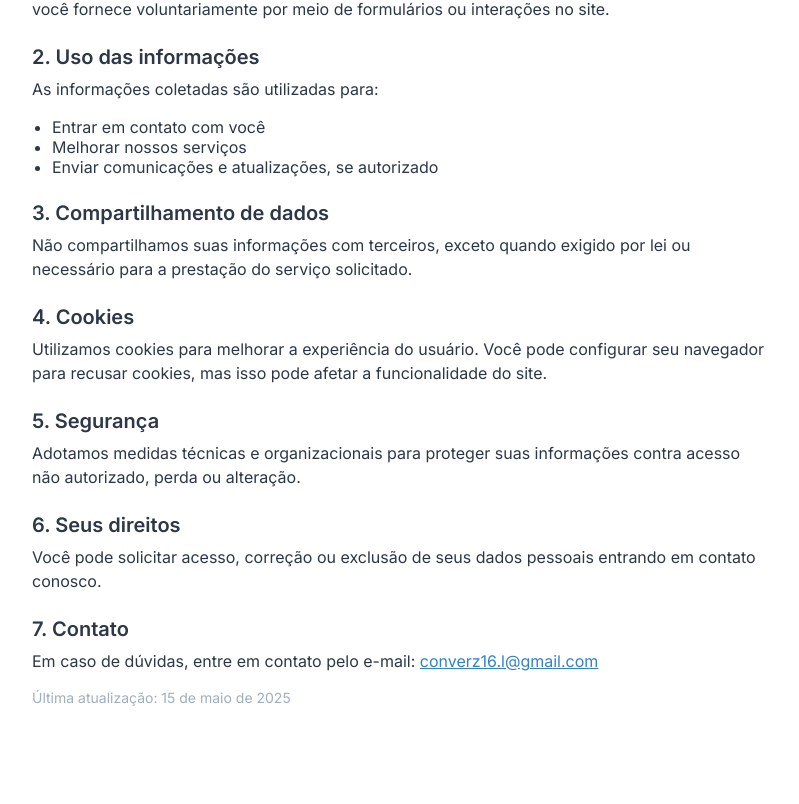
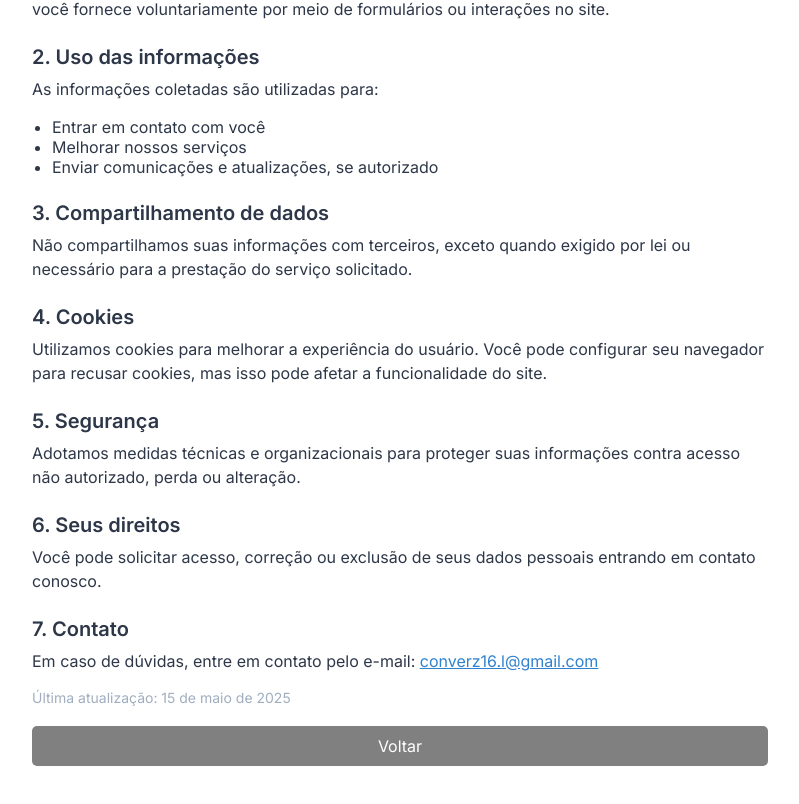
Before and after one commit to hpbeta/converz, a React (Vite) app: page /privacy-policy in a window 1280 px wide. Shown: the part 234-1038 px from the top of the page, without its empty margins (240-1039 px from the left). Before the commit the page ends 980 px from the top, so only its background shows below. Built offline with nearby package versions, Linux system fonts and the light colour scheme.

Commit message:
Adicionando botões

```diff
--- a/src/pages/privacyPolicy/index.jsx
+++ b/src/pages/privacyPolicy/index.jsx
@@ -1,4 +1,4 @@
-import { Container, FooterNote, LinkStyled, List, Paragraph, Subtitle, Title } from "./style";
+import { Container, FooterNote, LinkStyled, List, Paragraph, Subtitle, Title, Link } from "./style";
 
 export function PrivacyPolicy() {
   return (
@@ -48,6 +48,7 @@ export function PrivacyPolicy() {
       </Paragraph>
 
       <FooterNote>Última atualização: 15 de maio de 2025</FooterNote>
+      <Link href="/">Voltar</Link>
     </Container>
   );
 }
--- a/src/pages/privacyPolicy/style.jsx
+++ b/src/pages/privacyPolicy/style.jsx
@@ -44,3 +44,12 @@ export const FooterNote = styled.p`
   font-size: 0.875rem;
   color: #a0aec0; /* cinza claro */
 `;
+
+export const Link = styled.a`
+  background-color: #808080;
+  padding: 10px;
+  border-radius: 5px;
+  display: flex;
+  justify-content: center;
+  margin-top: 20px;
+`
--- a/src/pages/termsOfUse/index.jsx
+++ b/src/pages/termsOfUse/index.jsx
@@ -1,4 +1,4 @@
-import { Container, FooterNote, LinkStyled, Paragraph, Subtitle, Title } from "./styles";
+import { Container, FooterNote, LinkStyled, Paragraph, Subtitle, Title, Link } from "./styles";
 
 
 
@@ -37,6 +37,7 @@ export function TermsOfUse() {
       </Paragraph>
 
       <FooterNote>Última atualização: 15 de maio de 2025</FooterNote>
+      <Link href="/">Voltar</Link>
     </Container>
   );
 }
--- a/src/pages/termsOfUse/styles.jsx
+++ b/src/pages/termsOfUse/styles.jsx
@@ -38,3 +38,12 @@ export const FooterNote = styled.p`
   font-size: 0.875rem;
   color: #a0aec0;
 `;
+
+export const Link = styled.a`
+  background-color: #808080;
+  padding: 10px;
+  border-radius: 5px;
+  display: flex;
+  justify-content: center;
+  margin-top: 20px;
+`
```
